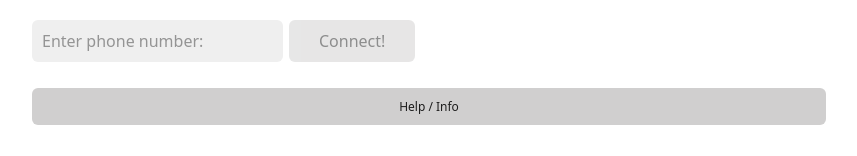
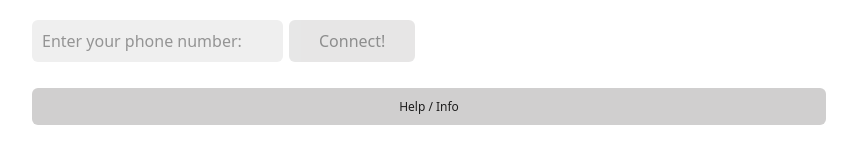
Before and after one commit to nicklvsa/dialmovers, a Vue app in the folder game/: page / in a window 1280 px wide. Shown: the top 156 px of the page, without its empty margins (208-1065 px from the left). Built offline with nearby package versions, Linux system fonts and the light colour scheme.

Commit message:
update text box and help alert

```diff
--- a/game/src/components/Game.vue
+++ b/game/src/components/Game.vue
@@ -2,7 +2,7 @@
   <div class="game-container">
     <div class="data-container">
       <h3 v-if="gameID !== ''">Game ID: {{ gameID }}</h3>
-      <input :disabled="phoneField" type="text" placeholder="Enter phone number: " v-model="userID" />
+      <input :disabled="phoneField" type="number" placeholder="Enter your phone number: " v-model="userID" />
       <button type="button" @click="handleConnection" :disabled="!userID || userID === ''">{{ connectionTitle }}</button>
     </div>
     <canvas
@@ -52,7 +52,7 @@ export default {
   },
   methods: {
     showHelp() {
-      alert('To connect your phone, dial into this number: +1(484)255-3747.\n\nNOTE: This game is still under development!');
+      alert('To connect your phone, dial into this number: +1(484)255-3747.\nWhen entering your phone number into the text box above, do NOT include the "+1,(),-" characters!\n\nNOTE: This game is still under development!');
     },
     handleConnection() {
       if (this.socket.readyState !== WebSocket.CLOSED && this.connectionTitle === 'Disconnect!') {
```
